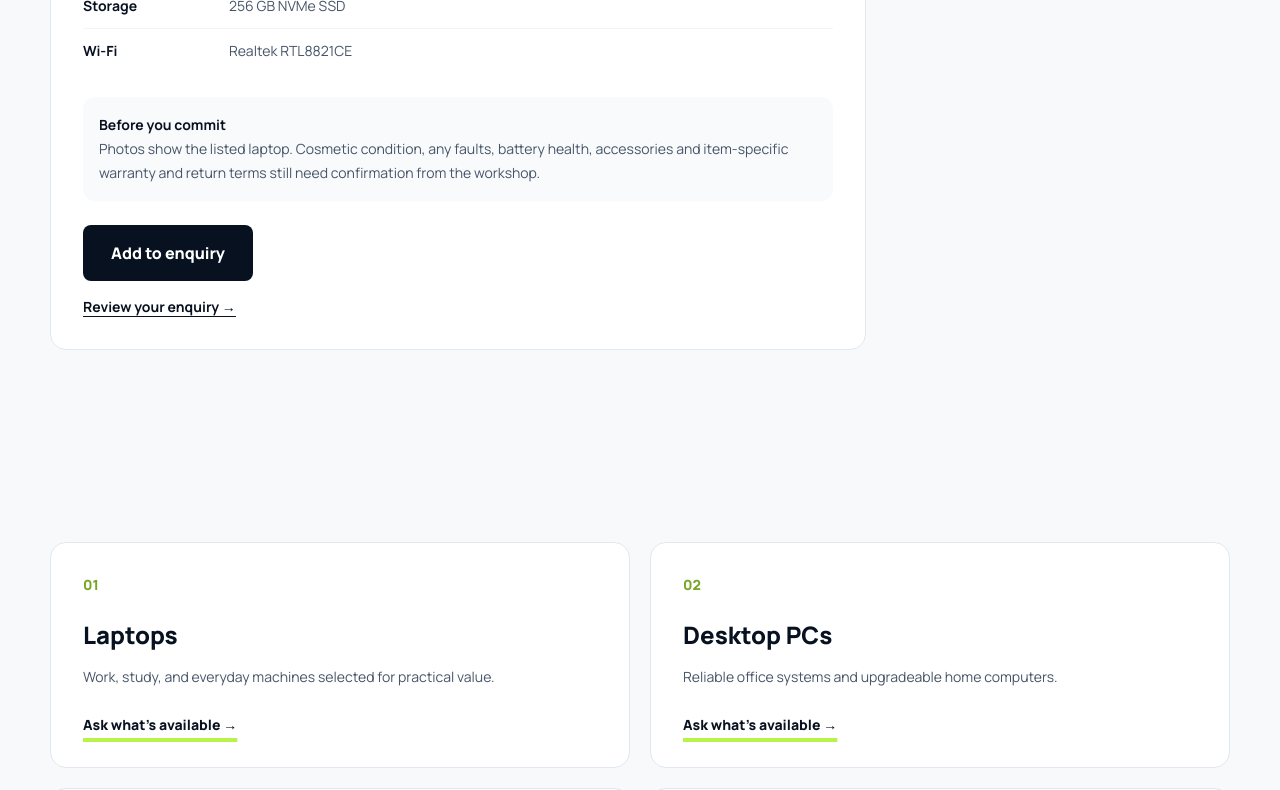
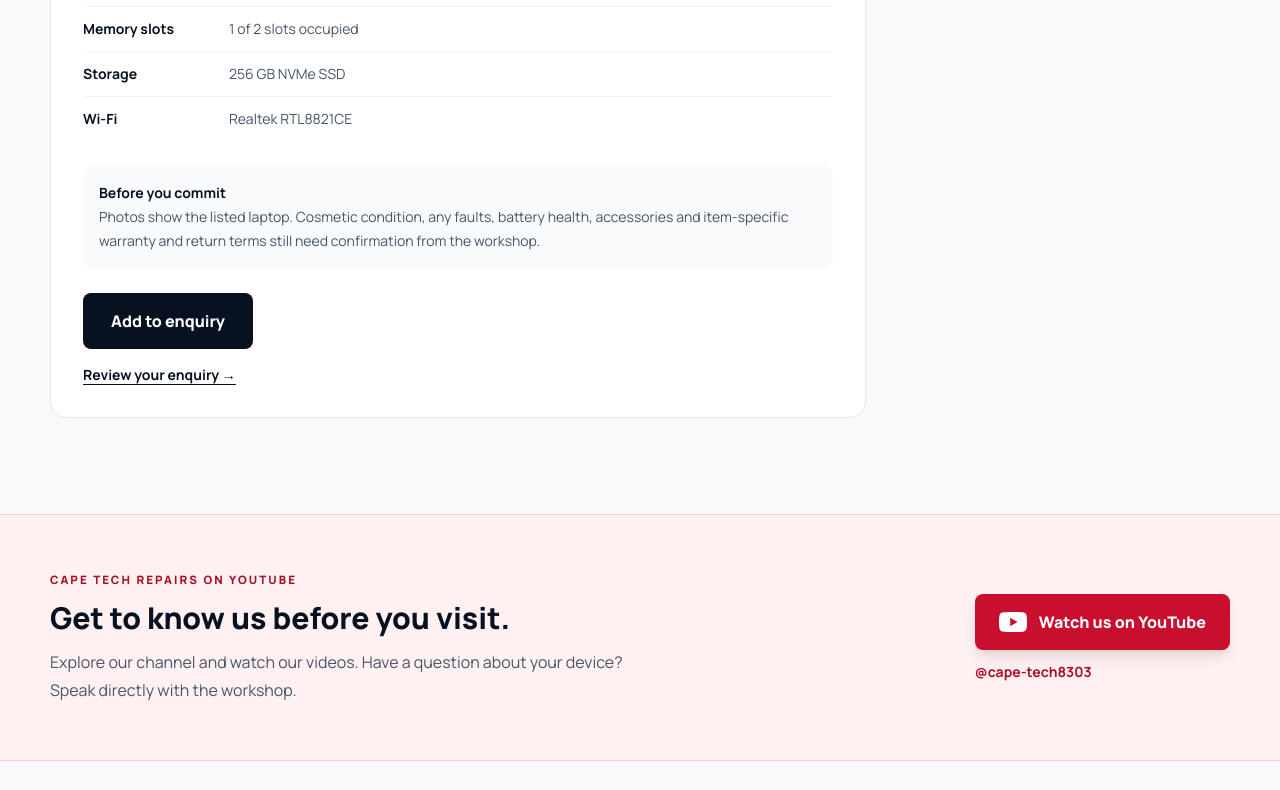
Before and after one commit to Leeoasis/capetechrepairs, a Next.js app: page /shop in a window 1280 px wide. Shown: the part 2000-2790 px from the top of the page. Built offline with nearby package versions, Linux system fonts and the light colour scheme.

Commit message:
Make YouTube channel prominent across heroes and site navigation

```diff
--- a/src/app/components/PageHero.jsx
+++ b/src/app/components/PageHero.jsx
@@ -1,5 +1,6 @@
 import Image from "next/image";
 import Link from "next/link";
+import YouTubeLink from "./YouTubeLink";
 
 export default function PageHero({
   eyebrow,
@@ -35,6 +36,7 @@ export default function PageHero({
               >
                 {secondaryLabel}
               </a>
+              <YouTubeLink />
             </div>
             {note && (
               <p className="mt-6 inline-flex rounded-full border border-white/15 bg-white/5 px-4 py-2 text-xs font-bold text-slate-300">
--- /dev/null
+++ b/src/app/components/YouTubeLink.jsx
@@ -0,0 +1,26 @@
+export const youtubeChannel = "https://www.youtube.com/@cape-tech8303";
+
+export default function YouTubeLink({ compact = false }) {
+  return (
+    <a href={youtubeChannel} target="_blank" rel="noopener noreferrer" className={`inline-flex items-center justify-center gap-3 rounded-lg bg-[#c8102e] font-extrabold text-white shadow-lg transition hover:bg-[#a90d27] focus-visible:outline focus-visible:outline-2 focus-visible:outline-offset-4 focus-visible:outline-red-500 ${compact ? "px-4 py-3 text-sm" : "px-6 py-4"}`}>
+      <svg viewBox="0 0 28 20" className="h-5 w-7 shrink-0" fill="currentColor" aria-hidden="true"><path d="M27.4 3.1A3.5 3.5 0 0 0 25 .6C22.8 0 14 0 14 0S5.2 0 3 .6A3.5 3.5 0 0 0 .6 3.1C0 5.3 0 10 0 10s0 4.7.6 6.9A3.5 3.5 0 0 0 3 19.4c2.2.6 11 .6 11 .6s8.8 0 11-.6a3.5 3.5 0 0 0 2.4-2.5c.6-2.2.6-6.9.6-6.9s0-4.7-.6-6.9ZM11.2 14.3V5.7L18.5 10l-7.3 4.3Z" /></svg>
+      {compact ? "YouTube" : "Watch us on YouTube"}
+      <span className="sr-only"> (opens in a new tab)</span>
+    </a>
+  );
+}
+
+export function YouTubeBanner() {
+  return (
+    <section className="border-y border-red-200 bg-[#fff1f2] py-10 md:py-14" aria-labelledby="youtube-heading">
+      <div className="shell flex flex-col items-start justify-between gap-6 md:flex-row md:items-center">
+        <div>
+          <p className="eyebrow mb-3 text-[#a90d27]">Cape Tech Repairs on YouTube</p>
+          <h2 id="youtube-heading" className="text-2xl font-extrabold md:text-3xl">Get to know us before you visit.</h2>
+          <p className="mt-3 max-w-xl leading-7 text-slate-600">Explore our channel and watch our videos. Have a question about your device? Speak directly with the workshop.</p>
+        </div>
+        <div className="shrink-0"><YouTubeLink /><p className="mt-3 text-sm font-bold text-[#a90d27]">@cape-tech8303</p></div>
+      </div>
+    </section>
+  );
+}
--- a/src/app/layout.js
+++ b/src/app/layout.js
@@ -85,6 +85,7 @@ const business = {
   "@type": "ElectronicsStore",
   "@id": "https://capetechrepairs.co.za/#business",
   name: "Cape Tech Repairs",
+  sameAs: ["https://www.youtube.com/@cape-tech8303"],
   url: "https://capetechrepairs.co.za",
   logo: "https://capetechrepairs.co.za/cape-tech-logo.png",
   image: "https://capetechrepairs.co.za/images/repair-hero.png",
@@ -143,6 +144,7 @@ const organization = {
   "@type": "Organization",
   "@id": "https://capetechrepairs.co.za/#organization",
   name: "Cape Tech Repairs",
+  sameAs: ["https://www.youtube.com/@cape-tech8303"],
   url: "https://capetechrepairs.co.za",
   logo: {
     "@type": "ImageObject",
--- a/src/app/page.js
+++ b/src/app/page.js
@@ -2,6 +2,7 @@ import Image from "next/image";
 import Link from "next/link";
 import { Icon } from "./components/Icons";
 import Faq from "./components/Faq";
+import YouTubeLink, { YouTubeBanner } from "./components/YouTubeLink";
 export const metadata = { alternates: { canonical: "/" } };
 const services = [
   [
@@ -55,6 +56,7 @@ export default function Home() {
               >
                 Explore services
               </Link>
+              <YouTubeLink />
             </div>
             <div className="mt-10 flex flex-wrap gap-x-8 gap-y-3 text-sm font-bold text-slate-400">
               <span>✓ Walk-ins welcome</span>
@@ -107,6 +109,7 @@ export default function Home() {
           </a>
         </div>
       </section>
+      <YouTubeBanner />
       <section className="section-space">
         <div className="shell">
           <div className="mb-12 flex flex-col justify-between gap-5 md:flex-row md:items-end">
--- a/src/app/shop/page.js
+++ b/src/app/shop/page.js
@@ -1,5 +1,6 @@
 import Link from "next/link";
 import ShopProducts from "./ShopProducts";
+import { YouTubeBanner } from "../components/YouTubeLink";
 import PageHero from "../components/PageHero";
 export const metadata = {
   title: "Refurbished Laptops and Computers in Cape Town",
@@ -48,6 +49,7 @@ export default function Shop() {
         note="Laptops · Desktops · Gaming · Displays · Parts"
       />
       <ShopProducts />
+      <YouTubeBanner />
       <section className="py-16 md:py-24">
         <div className="shell">
           <div className="grid gap-5 md:grid-cols-2">
```
Also changed, not shown: src/app/components/footer.jsx (+2 -1 lines), src/app/components/navbar.jsx (+2 -1 lines).
